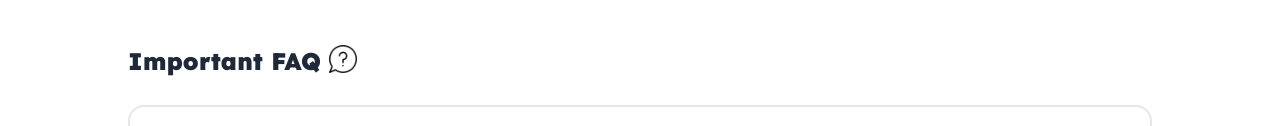
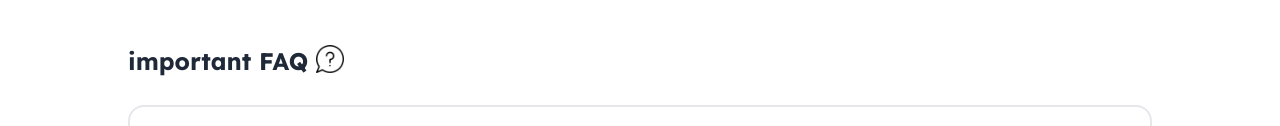
Before and after one commit to mdarif700/Assingment---5, a plain HTML site: page index.htm in a window 1280 px wide. Both pictures are taken after a click on the button "Blog". Shown: the part 171-297 px from the top of the page. Drawn offline with nearby package versions, Linux system fonts and the light colour scheme.

Commit message:
blog sectiond

```diff
--- a/index.htm
+++ b/index.htm
@@ -213,7 +213,7 @@
 			<!-- blog -->
 			<section id="blog-section" class="hidden">
 				<div class="flex flex-col mt-10 space-y-7">
-					<h1 class="font-black text-2xl flex gap-2" >Important FAQ
+					<h1 class="font-bold text-2xl flex gap-2" >important FAQ
 						<img src="./assets/question.png" class="w-7 h-7" alt="">
 					</h1>
 					<div class="collapse collapse-arrow border-2">
```
